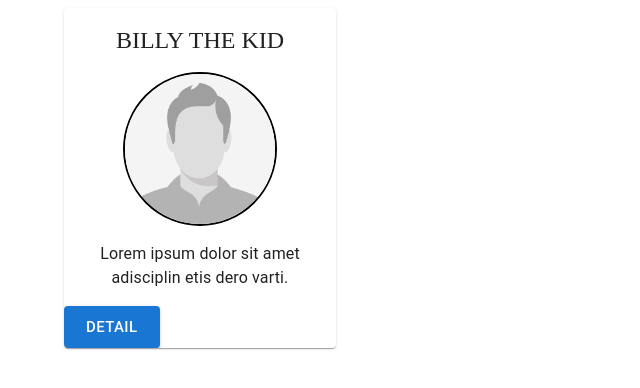
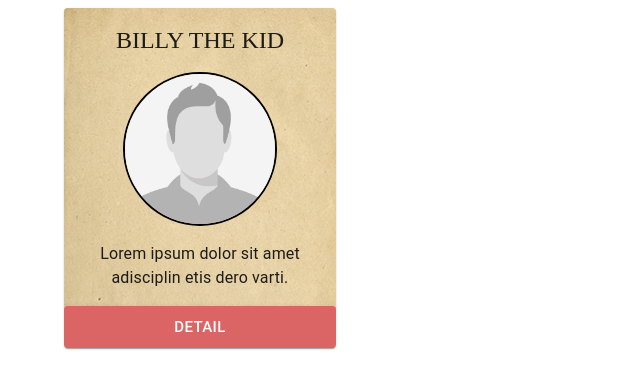
Before and after one commit to panarec/bounty-hunters, a React (Create React App) app: page / in a window 1280 px wide. Shown: the top 388 px of the page, without its empty margins (0-640 px from the left). Built offline with nearby package versions, Linux system fonts and the light colour scheme; a web font is replaced by a local one.

Commit message:
Card background added

```diff
--- a/src/Components/CriminalCard.js
+++ b/src/Components/CriminalCard.js
@@ -7,15 +7,23 @@ import {
   CardHeader,
   CardMedia,
   Grid,
+  Paper,
   Typography,
 } from '@mui/material';
 
 import placeholder from '../images/placeholder.jpg';
+import bgImage from '../images/team-background.png';
 
 export const CriminalCard = () => {
   return (
     <Grid item>
-      <Card sx={{ maxWidth: '17rem', textAlign: 'center' }}>
+      <Card
+        sx={{
+          maxWidth: '17rem',
+          textAlign: 'center',
+          backgroundImage: `url(${bgImage})`,
+        }}
+      >
         <CardHeader
           title="BILLY THE KID"
           titleTypographyProps={{ fontFamily: 'Smokum' }}
@@ -35,7 +43,12 @@ export const CriminalCard = () => {
           </Typography>
         </CardContent>
         <CardActions disableSpacing sx={{ padding: 0 }}>
-          <Button variant="contained" size="large">
+          <Button
+            variant="contained"
+            size="large"
+            fullWidth
+            sx={{ backgroundColor: '#DA6564' }}
+          >
             DETAIL
           </Button>
         </CardActions>
```
Also changed, not shown: src/images/team-background.png (added).
